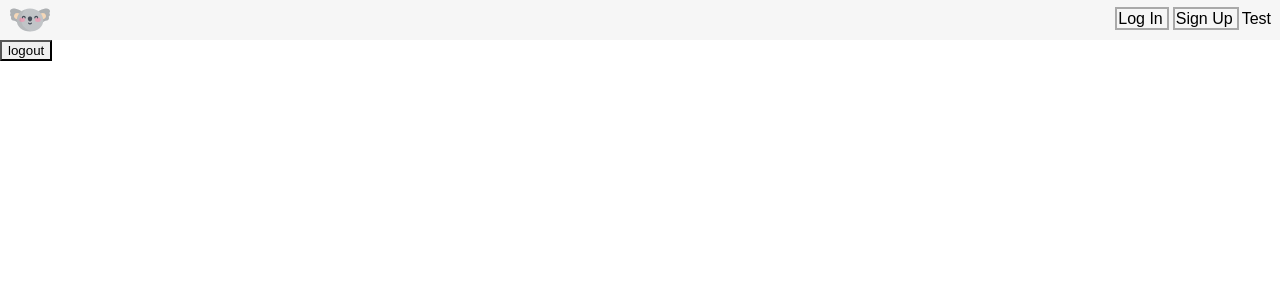
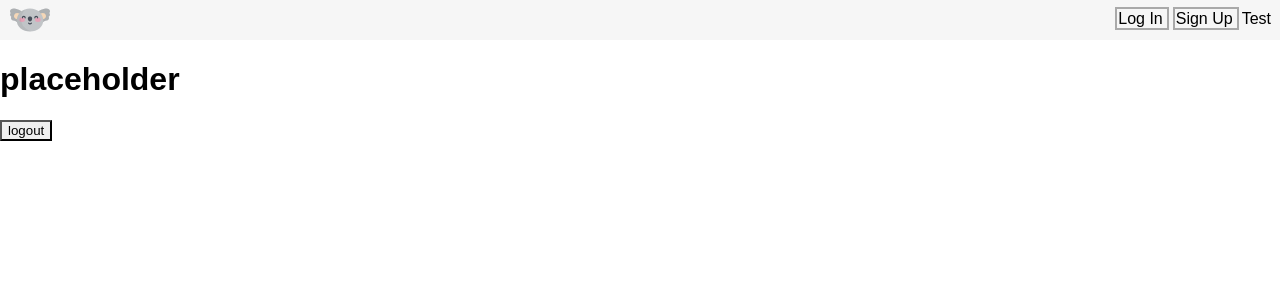
Before and after one commit to YousofMersal/yousof.site, a React app: page /profile in a window 1280 px wide. Shown: the top 300 px of the page. Built offline with nearby package versions, Linux system fonts and the light colour scheme; no server answers.

Commit message:
Add func component to display profile info

```diff
--- a/src/client/components/user/Profile.jsx
+++ b/src/client/components/user/Profile.jsx
@@ -2,11 +2,13 @@ import React, { Component } from 'react'
 import { connect } from 'react-redux'
 import actionTypes from '../../store/actions/actions'
 import LogoutButton from './form/LogoutButton'
+import ProfileCard from './ProfileCard'
 
 class Profile extends Component {
   render() {
     return (
       <div>
+        <ProfileCard />
         <LogoutButton
           history={this.props.history}
           onSessionStatus={this.props.onSessionStatus}
--- /dev/null
+++ b/src/client/components/user/ProfileCard.jsx
@@ -0,0 +1,11 @@
+import React from 'react'
+
+const ProfileCard = props => {
+  return (
+    <div>
+      <h1>placeholder</h1>
+    </div>
+  )
+}
+
+export default ProfileCard
```
